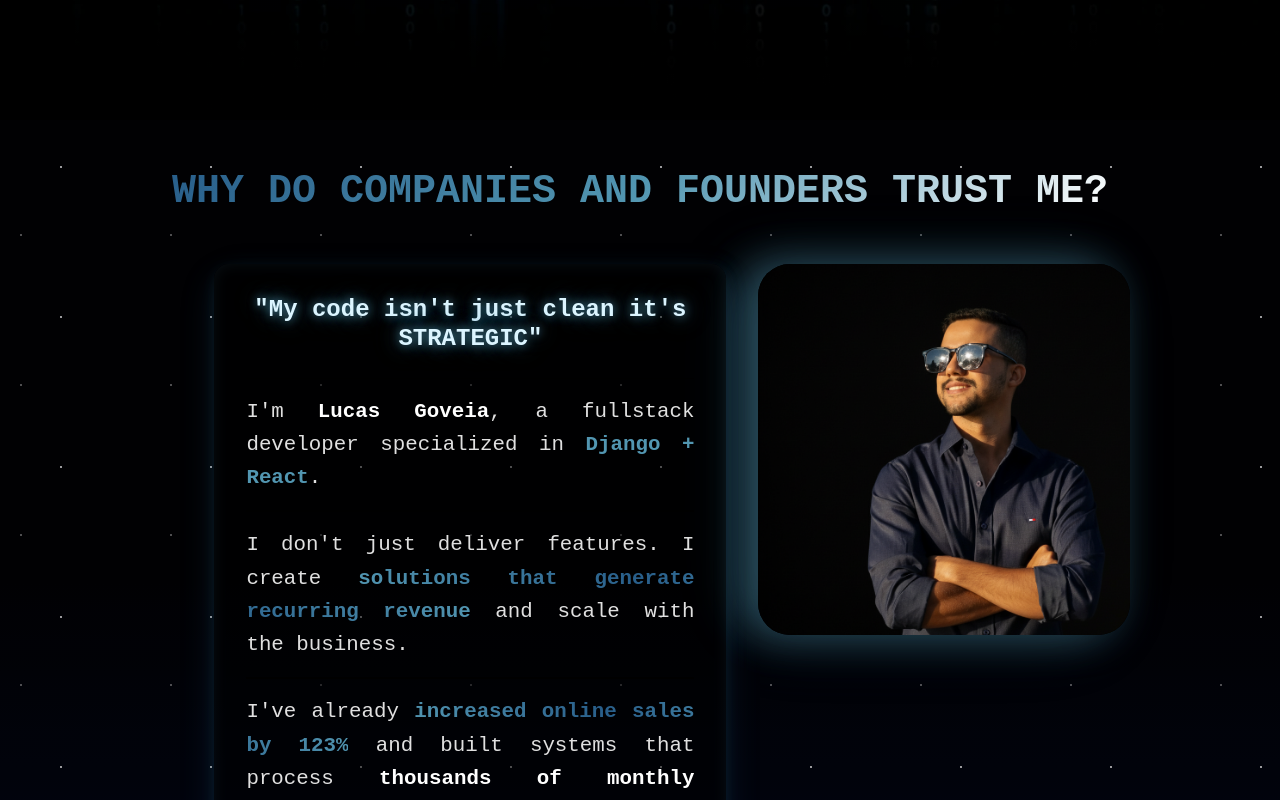
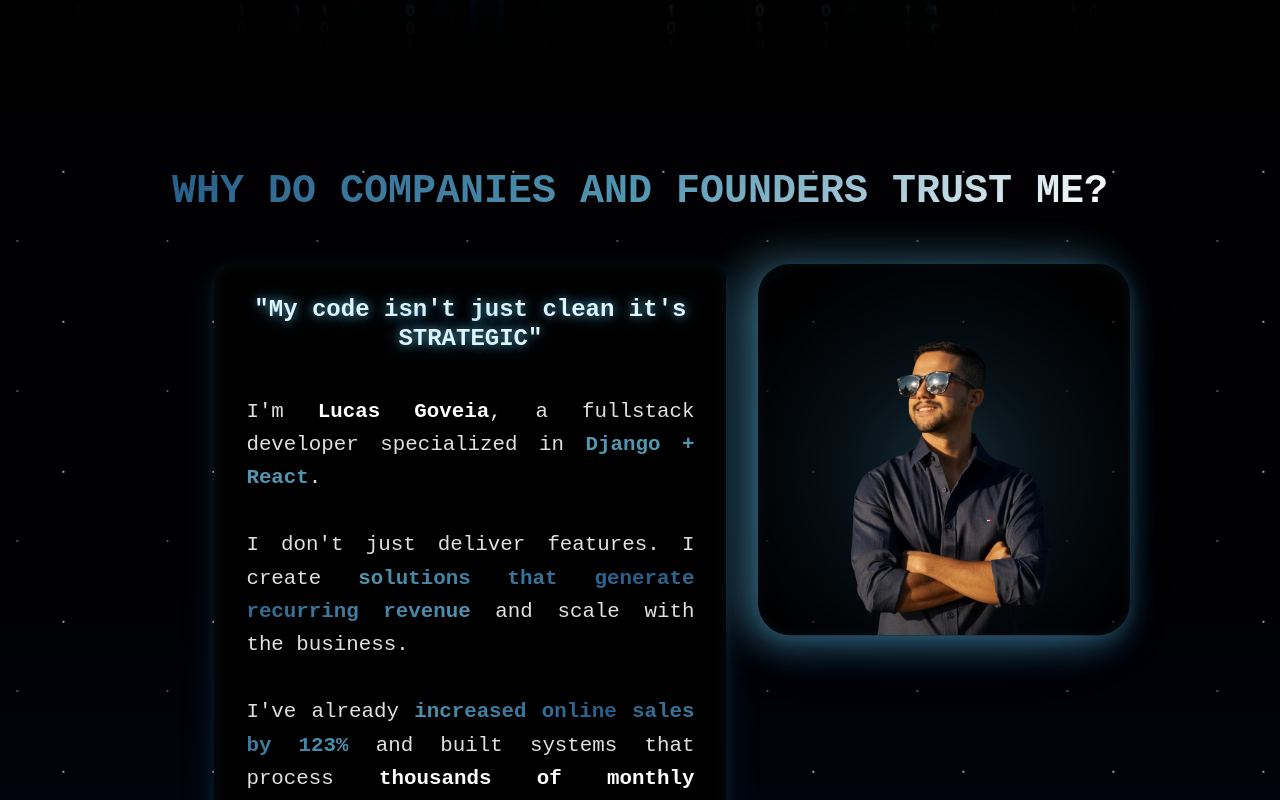
Before and after one commit to LucasRgo/portfolio, a React (Vite) app: page / in a window 1280 px wide. Shown: the part 640-1440 px from the top of the page. Built offline with nearby package versions, Linux system fonts and the light colour scheme.

Commit message:
Versão final about

```diff
--- /dev/null
+++ b/src/components/footer.tsx
@@ -0,0 +1,100 @@
+import React, { useContext } from "react";
+import { LanguageContext } from "./LanguageContext";
+import "./footer.css";
+
+function Footer() {
+    const { language } = useContext(LanguageContext); // Acessando o idioma através do contexto
+
+    return (
+        <footer id="footer" className="footer bg-dark text-light py-4">
+            <div className="container text-center" id="footer-container">
+                <div className="row">
+                    <div className="col-md-6" id="footer-brand">
+                        <h1 className="red-orange">
+                            <i className="bi bi-code-slash red-orange">!</i>
+                        </h1>
+                        <h5 className="footer-copyright">
+                            &copy; 2024 {language === "pt" ? "Coded by" : "Desenvolvido por"}{" "}
+                            <a href="https://lucasrgoveia.tech/" className="lucas">
+                                Lucas R Goveia
+                            </a>
+                            , Inc. {language === "pt" ? "Todos os direitos reservados." : "All rights reserved."}
+                        </h5>
+                    </div>
+
+                    <div className="col-md-3" id="footer-social-media">
+                        <h4 className="footer-title">{language === "pt" ? "Redes sociais" : "Social media"}</h4>
+                        <ul className="footer-list list-unstyled">
+                            <li className="footer-list-item">
+                                <a
+                                    href="https://www.linkedin.com/in/lucasrgoveiadev/"
+                                    className="footer-link"
+                                    target="_blank"
+                                    rel="noopener noreferrer">
+                                    <i className="bi bi-linkedin footer-icon"></i>LinkedIn
+                                </a>
+                            </li>
+                            <li className="footer-list-item">
+                                <a
+                                    href="https://github.com/LucasRgo?tab=repositories"
+                                    className="footer-link"
+                                    target="_blank"
+                                    rel="noopener noreferrer">
+                                    <i className="bi bi-github footer-icon"></i>GitHub
+                                </a>
+                            </li>
+                            <li className="footer-list-item">
+                                <a
+                                    href="mailto:lucas.lrg.0005@gmail.com"
+                                    className="footer-link"
+                                    target="_blank"
+                                    rel="noopener noreferrer">
+                                    <i className="bi bi-envelope footer-icon"></i>
+                                    {language === "pt" ? "E-mail" : "E-mail"}
+                                </a>
+                            </li>
+                            <li className="footer-list-item">
+                                <a
+                                    href="https://www.instagram.com/lucass_cj/"
+                                    className="footer-link"
+                                    target="_blank"
+                                    rel="noopener noreferrer">
+                                    <i className="bi bi-instagram footer-icon"></i>Instagram
+                                </a>
+                            </li>
+                        </ul>
+                    </div>
+
+                    <div className="col-md-3" id="footer-reference">
+                        <h4 className="footer-title">{language === "pt" ? "Referências" : "Reference"}</h4>
+                        <ul className="footer-list list-unstyled">
+                            <li className="footer-list-item">
+                                <a href="/#about" className="footer-link">
+                                    {language === "pt" ? "Sobre mim" : "About me"}
+                                </a>
+                            </li>
+
+                            <li className="footer-list-item">
+                                <a href="mailto:lucas.lrg.0005@gmail.com" className="footer-link">
+                                    {language === "pt" ? "Contato" : "Contact"}
+                                </a>
+                            </li>
+                            <li className="footer-list-item">
+                                <a href="/projects#project" className="footer-link">
+                                    {language === "pt" ? "Projetos" : "Projects"}
+                                </a>
+                            </li>
+                            <li className="footer-list-item">
+                                <a href="/" className="footer-link">
+                                    {language === "pt" ? "Página inicial" : "Homepage"}
+                                </a>
+                            </li>
+                        </ul>
+                    </div>
+                </div>
+            </div>
+        </footer>
+    );
+}
+
+export default Footer;
--- a/src/pages/home/about.css
+++ b/src/pages/home/about.css
@@ -34,6 +34,17 @@
     }
 }
 
+@keyframes imageGlow {
+    0%, 100% {
+        transform: translate(-50%, -50%) scale(1);
+        opacity: 0.4;
+    }
+    50% {
+        transform: translate(-50%, -50%) scale(1.02);
+        opacity: 0.6;
+    }
+}
+
 .about-heading {
     font-family: monospace;
     font-size: 2.5rem;
@@ -65,11 +76,42 @@
     justify-content: center;
 }
 
+.about-image-card {
+    position: absolute;
+    top: 50%;
+    left: 50%;
+    transform: translate(-50%, -50%);
+    width: 100%;
+    height: 100%;
+    background: rgba(0, 0, 0, 0.7);
+    border-radius: 10px;
+    z-index: 0;
+    box-shadow: 0 15px 35px rgba(40, 94, 138, 0.3),
+        0 5px 15px rgba(82, 150, 177, 0.2),
+        inset 0 0 15px rgba(82, 150, 177, 0.1);
+}
+
+.about-image-wrapper::after {
+    content: "";
+    position: absolute;
+    top: 55%;
+    left: 50%;
+    transform: translate(-50%, -50%);
+    width: 120%;
+    height: 120%;
+    background: radial-gradient(circle, rgba(82, 150, 177, 0.7) 0%, rgba(40, 94, 138, 0.4) 30%, transparent 70%);
+    animation: imageGlow 6s ease-in-out infinite;
+    z-index: 1;
+    border-radius: 50%;
+    filter: blur(20px);
+}
+
 .about-image {
     width: 100%;
     height: auto;
     border-radius: 10px;
-    z-index: 1;
+    z-index: 2;
+    position: relative;
     box-shadow: -15px 0 40px rgba(82, 150, 177, 0.4),
         -20px 0 60px rgba(82, 150, 177, 0.2),
         -25px 0 80px rgba(82, 150, 177, 0.1);
@@ -101,7 +143,7 @@
     margin-bottom: auto;
     margin-left: 4rem;
     padding: 2rem;
-    background: rgba(0, 0, 0, 0.5);
+    background: rgba(0, 0, 0, 1);
     border-radius: 15px;
     z-index: 2;
     box-shadow: 0 15px 35px rgba(40, 94, 138, 0.2),
@@ -193,6 +235,7 @@
         margin: 0;
         padding: 0;
         max-width: 100%;
+        border-radius: 10px;
     }
 
     .about-image {
@@ -202,6 +245,21 @@
         border-radius: 10px;
         margin: 0 auto;
         display: block;
+        z-index: 2;
+        position: relative;
+    }
+
+    .about-image-card {
+        width: 95%;
+        height: auto;
+        border-radius: 10px;
+        z-index: 0;
+    }
+
+    .about-image-wrapper::after {
+        width: 110%;
+        height: 110%;
+        filter: blur(15px);
     }
 
     .image-overlay-text {
--- a/src/pages/home/about.jsx
+++ b/src/pages/home/about.jsx
@@ -1,5 +1,5 @@
 import "./about.css";
-import profilePic from "/dark.png";
+import profilePic from "/dark_sem.png";
 import AOS from "aos";
 import "aos/dist/aos.css";
 import React, { useEffect, useContext } from "react";
@@ -19,8 +19,9 @@ const About = () => {
                     ? "POR QUE EMPRESAS E EMPREENDEDORES CONFIAM EM MIM?"
                     : "WHY DO COMPANIES AND FOUNDERS TRUST ME?"}
             </h2>
-            <div className="about-content" data-aos="fade-up" data-aos-delay="500">
-                <div className="about-image-wrapper">
+            <div className="about-content" data-aos="fade-up" data-aos-delay="250">
+                <div className="about-image-wrapper rounded-5">
+                    <div className="about-image-card rounded-5"></div>
                     <img className="about-image rounded-5" src={profilePic} alt="Lucas 'CJ'" />
                 </div>
                 <div className="about-text-overlay">
@@ -28,7 +29,7 @@ const About = () => {
                         <h4 className="about-subtitle" data-aos="fade-down" data-aos-delay="300">
                             {language === "pt"
                                 ? '"Meu código não é só limpo ele é ESTRATÉGICO"'
-                                : '"My code isn\'t just clean it\'s STRATEGIC"'}
+                                : "\"My code isn't just clean it's STRATEGIC\""}
                         </h4>
                         <p>
                             {language === "pt" ? (
@@ -61,8 +62,15 @@ const About = () => {
                                     ? "aumentei vendas online em 123%"
                                     : "increased online sales by 123%"}
                             </strong>
-                            {language === "pt" ? " e construí sistemas que processam " : " and built systems that process "}
-                            <strong>{language === "pt" ? "milhares de transações mensais" : "thousands of monthly transactions"}</strong>.
+                            {language === "pt"
+                                ? " e construí sistemas que processam "
+                                : " and built systems that process "}
+                            <strong>
+                                {language === "pt"
+                                    ? "milhares de transações mensais"
+                                    : "thousands of monthly transactions"}
+                            </strong>
+                            .
                         </p>
                         <p>
                             {language === "pt"
@@ -70,7 +78,9 @@ const About = () => {
                                 : "If you're looking for a developer who understands both "}
                             <span className="code-highlight">{language === "pt" ? "código" : "code"}</span>
                             {language === "pt" ? " quanto de " : " and "}
-                            <span className="business-highlight">{language === "pt" ? "negócio" : "business"}</span>
+                            <span className="business-highlight">
+                                {language === "pt" ? "negócio" : "business"}
+                            </span>
                             {language === "pt"
                                 ? ", vamos conversar sobre seu próximo "
                                 : ", let's talk about your next "}
--- a/src/pages/home/skills.jsx
+++ b/src/pages/home/skills.jsx
@@ -4,15 +4,12 @@ import {
     FaJsSquare,
     FaHtml5,
     FaFlask,
-    FaDatabase,
     FaDocker,
 } from "react-icons/fa";
 import {
     SiDjango,
     SiTypescript,
-    SiC,
     SiPostgresql,
-    SiSqlite,
     SiGit,
 } from "react-icons/si";
 import "./skills.css";
```
Also changed, not shown: public/dark.png (deleted), public/dark_sem.png (added).
